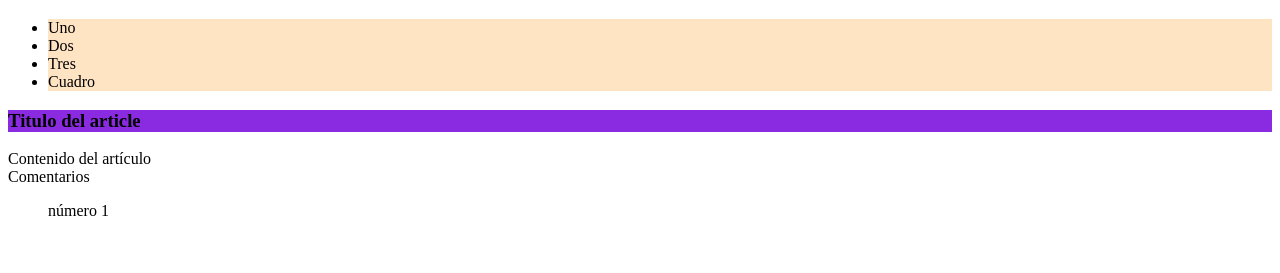
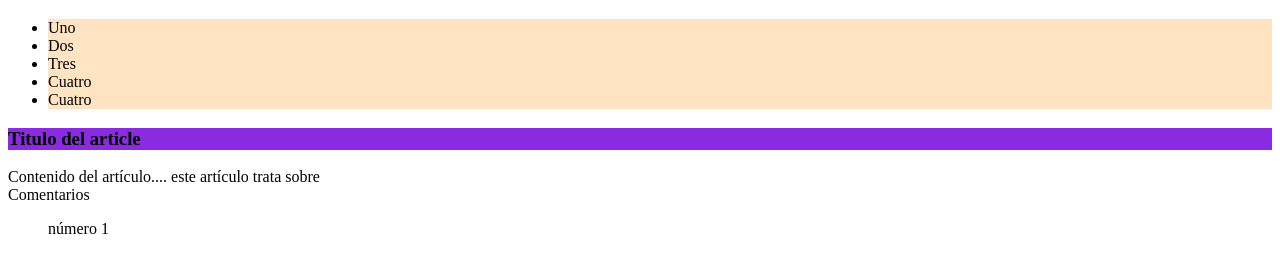
Before and after one commit to harove/e2_git, a plain HTML site: page index.html in a window 1280 px wide. Shown: the part 61-334 px from the top of the page. Drawn offline with Linux system fonts and the light colour scheme.

Commit message:
little changes

```diff
--- a/index.html
+++ b/index.html
@@ -19,7 +19,8 @@
             <li>Uno</li>
             <li>Dos</li>
             <li>Tres</li>
-            <li>Cuadro</li>
+            <li>Cuatro</li>
+            <li>Cuatro</li>
         </ul>
     </nav>
 
@@ -28,7 +29,8 @@
             <header>
                 <h1>Titulo del article</h1>
             </header>
-            Contenido del artículo
+            Contenido del artículo....
+            este artículo trata sobre
             <footer>
                 Comentarios
             </footer>
```
